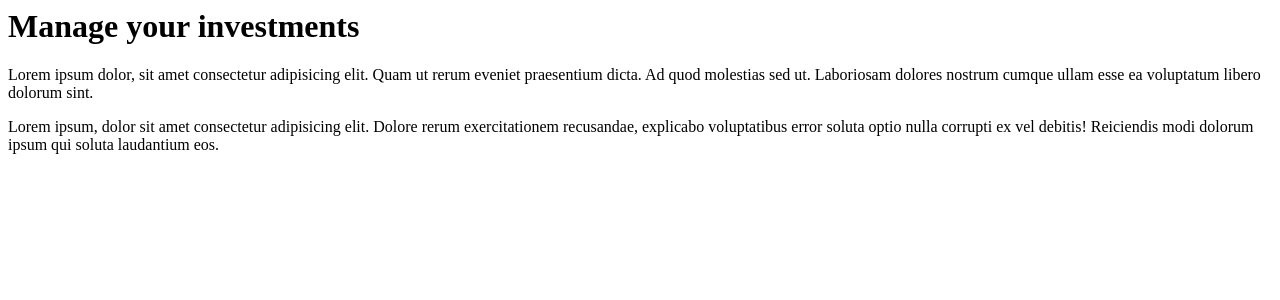
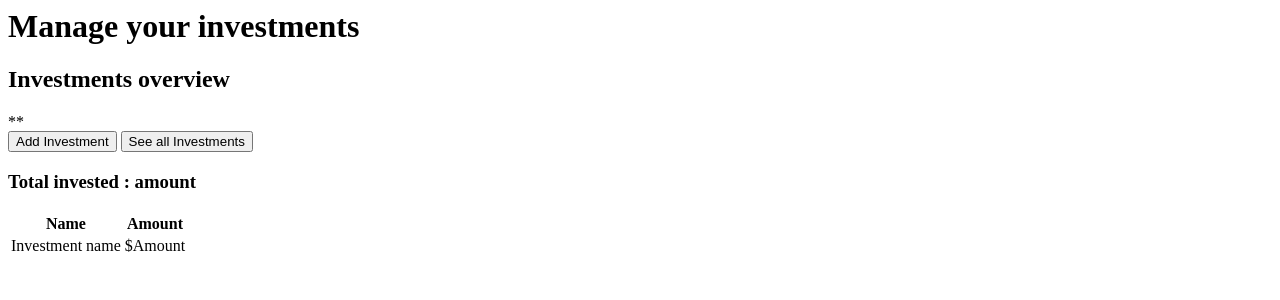
Before and after one commit to raven-panda/financial-management, a PHP site: page /app/home/home.component.html in a window 1280 px wide. Shown: the top 300 px of the page. Run offline with PHP 8.4, Linux system fonts and the light colour scheme.

Commit message:
feat/dev-charts: User interface
-- Cards --
- The card are now templated with a ng-template using a forof loop for each cards object in the Array as value of the property cards.
- Created an interface for those object (core/models/cardtemplating).
- Each cards contain two buttons : one to add an investment, and another to go to the dedicated page; a chart with their use, and a table which will contain recent investments.

-- Routing --
- The main page is now /dashboard.

-- Next step --
- The next step will be to enhance the charts and data managing to be able to add multiple properties/placements.

```diff
--- a/src/app/app-routing.module.ts
+++ b/src/app/app-routing.module.ts
@@ -4,7 +4,7 @@ import { HomeComponent } from './home/home.component';
 
 const routes: Routes = [
   {
-    path: '', component: HomeComponent
+    path: 'dashboard', component: HomeComponent
   }
 ];
 
--- /dev/null
+++ b/src/app/core/models/cardtemplating.ts
@@ -0,0 +1,4 @@
+export interface CardTempalting {
+    chartName: string,
+    chartType: "pie"|"column"
+}
--- a/src/app/home/home.component.html
+++ b/src/app/home/home.component.html
@@ -1,19 +1,49 @@
 <div class="container">
     <header>
         <h1>Manage your investments</h1>
+        <mat-card>
+            <mat-card-content>
+                <h2>Investments overview</h2>
+                **
+            </mat-card-content>
+        </mat-card>
     </header>
     <main>
-        <mat-card>
-            <mat-card-content>
-                <app-chart name="testpie" type="pie" title="Financial investments overview"></app-chart>
-                <p>Lorem ipsum dolor, sit amet consectetur adipisicing elit. Quam ut rerum eveniet praesentium dicta. Ad quod molestias sed ut. Laboriosam dolores nostrum cumque ullam esse ea voluptatum libero dolorum sint.</p>
-            </mat-card-content>
-        </mat-card>
-        <mat-card>
-            <mat-card-content>
-                <app-chart name="testcolumns" type="column" title="Real estates investments overview"></app-chart>
-                <p>Lorem ipsum, dolor sit amet consectetur adipisicing elit. Dolore rerum exercitationem recusandae, explicabo voluptatibus error soluta optio nulla corrupti ex vel debitis! Reiciendis modi dolorum ipsum qui soluta laudantium eos.</p>
-            </mat-card-content>
-        </mat-card>
+        <ng-template ngFor let-card [ngForOf]="cards">
+            <mat-card>
+                <mat-card-header>
+                    <div class="card-actions">
+                        <button class="btn-add">Add Investment</button>
+                        <button class="btn-see-all">See all Investments</button>
+                    </div>
+                </mat-card-header>
+                <mat-card-content>
+                    <div class="card-core">
+                        <div class="card-col">
+                            <app-chart [name]="card.chartName" [type]="card.chartType"></app-chart>
+                        </div>
+                        <div class="card-col">
+                            <div>
+                                <h3>Total invested : amount</h3>
+                            </div>
+                            <table class="invests-list">
+                                <thead>
+                                    <tr>
+                                        <th>Name</th>
+                                        <th>Amount</th>
+                                    </tr>
+                                </thead>
+                                <tbody>
+                                    <tr>
+                                        <td>Investment name</td>
+                                        <td>$Amount</td>
+                                    </tr>
+                                </tbody>
+                            </table>
+                        </div>
+                    </div>
+                </mat-card-content>
+            </mat-card>
+        </ng-template>
     </main>
 </div>
--- /dev/null
+++ b/src/app/shared/components/chart/chart.component.scss
@@ -0,0 +1,5 @@
+highcharts-chart {
+    display: block;
+    width: 350px;
+    height: 250px;
+}
--- a/src/app/shared/components/sidemenu/sidemenu.component.html
+++ b/src/app/shared/components/sidemenu/sidemenu.component.html
@@ -5,7 +5,7 @@
         </div>
         <nav id="pages-links">
             <ul>
-                <li><a href="#" routerLink="/">Dashboard</a></li>
+                <li><a href="#" routerLink="/dashboard">Dashboard</a></li>
                 <li><a href="#">Finances</a></li>
                 <li><a href="#">Real Estates</a></li>
             </ul>
--- a/src/app/shared/components/sidemenu/sidemenu.component.scss
+++ b/src/app/shared/components/sidemenu/sidemenu.component.scss
@@ -17,6 +17,7 @@
 #menu-title {
     padding: 20px 0;
     border-bottom: solid 1px $text_color;
+    text-align: center;
     h2 {
         font-size: 1.75rem;
         margin: 0;
--- a/src/assets/scss/variables.scss
+++ b/src/assets/scss/variables.scss
@@ -1,4 +1,8 @@
 $bg_primary: rgb(238, 238, 238);
 $bg_secondary: rgb(218, 225, 233);
+$bg_tertiary: rgb(217, 231, 245);
 
 $text_color: black;
+
+$btn_add: rgb(158, 219, 158);
+$btn_see_all: rgb(241, 238, 191);
--- a/src/styles.scss
+++ b/src/styles.scss
@@ -5,5 +5,7 @@
 
 html, body { height: 100%; }
 body { margin: 0; font-family: Roboto, "Helvetica Neue", sans-serif; background: $bg_primary;}
+* {font-family: Roboto, "Helvetica Neue", sans-serif;}
 a { color: $text_color; text-decoration: none; }
 ul { padding: 0; list-style: none; }
+button {border: none; &:hover{ cursor: pointer; filter: brightness(97%); } &:active{ filter: brightness(94%); }}
```
Also changed, not shown: src/app/home/home.component.scss (+48 -0 lines), src/app/home/home.component.ts (+12 -1 lines), src/app/shared/components/chart/chart.component.ts (+2 -5 lines).
